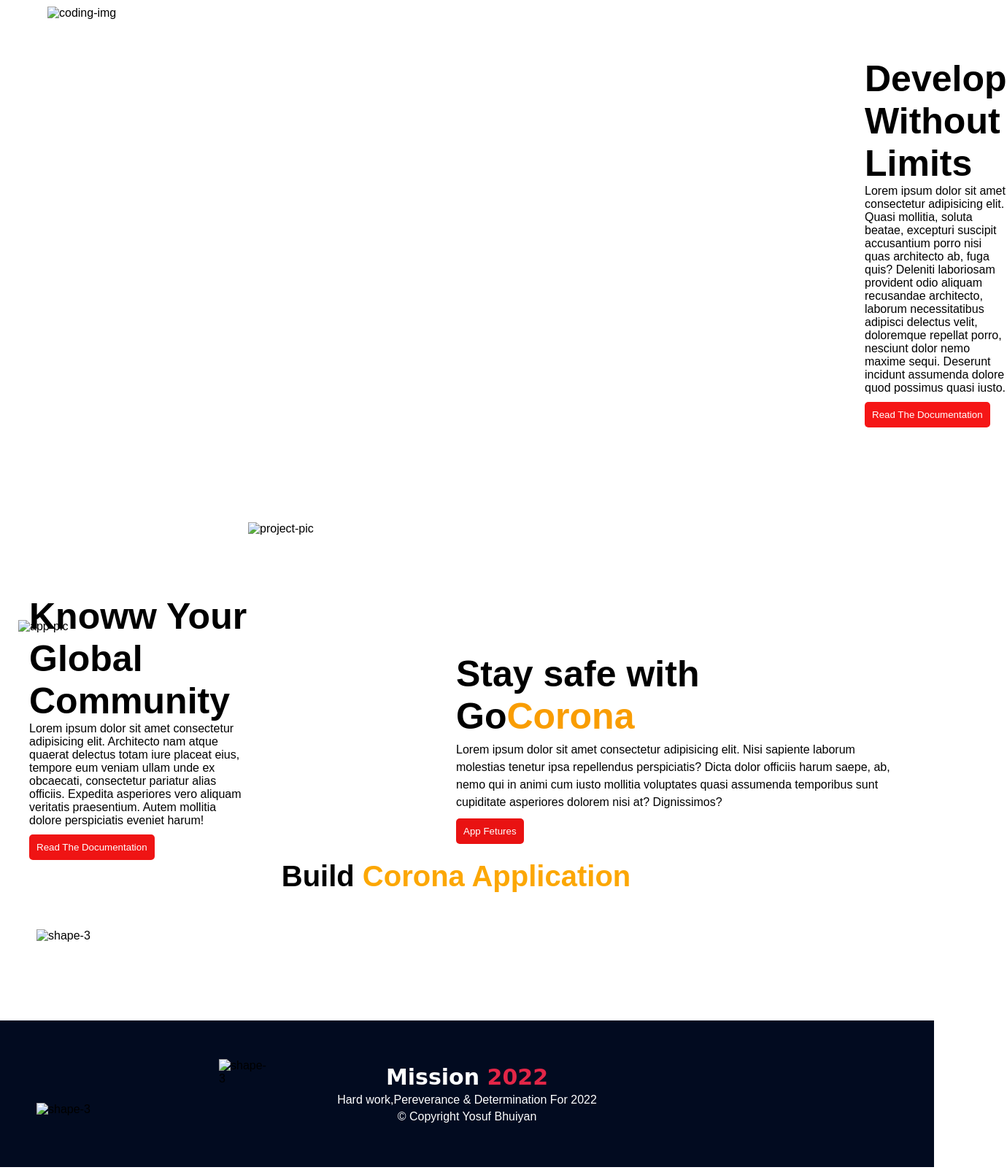
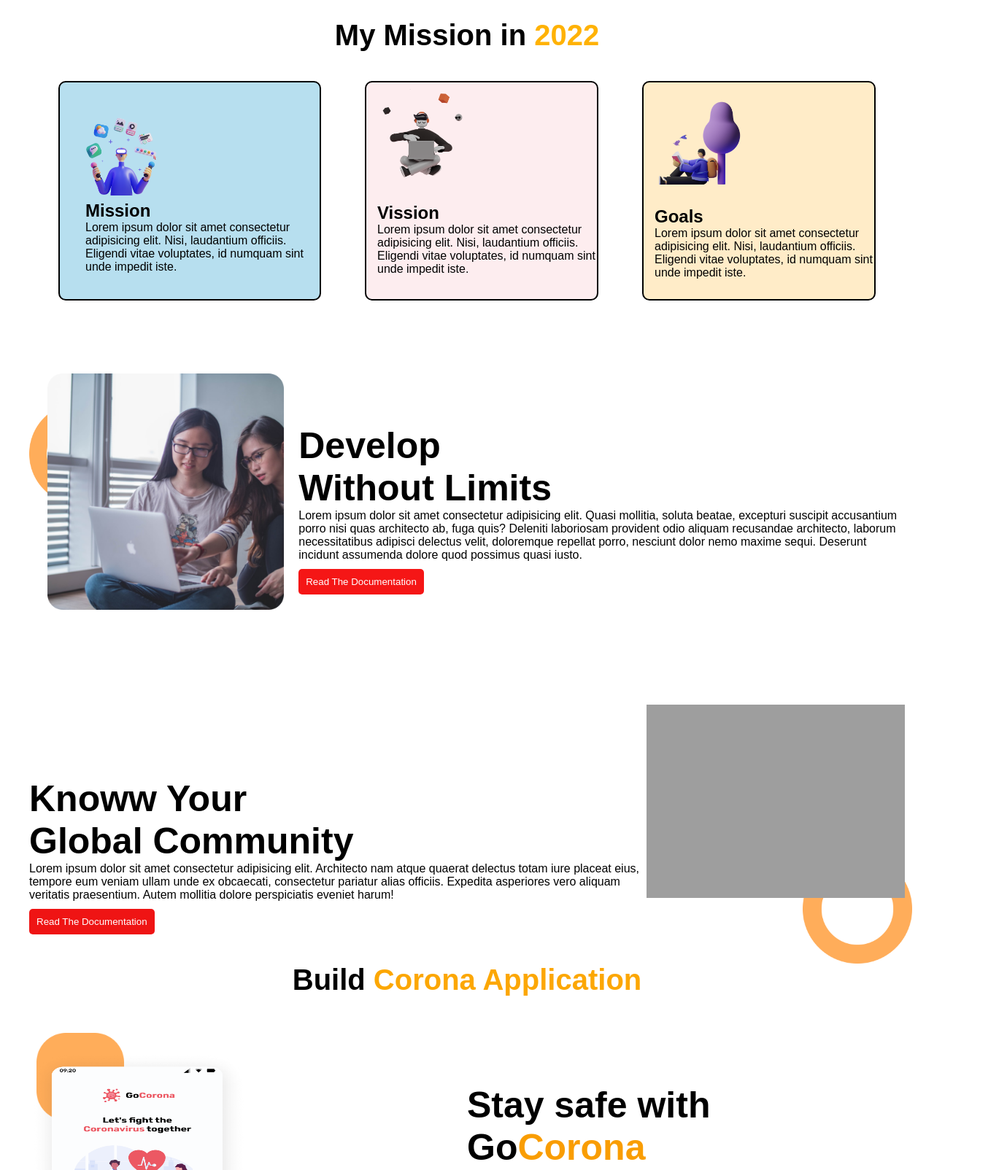
Before and after one commit to yosufbhuiyan/newpage, a plain HTML site: page index.html in a window 1280 px wide. Shown: the part 620-2224 px from the top of the page at 73% size, 1380 px wide, since content can reach past the window. Drawn offline with Linux system fonts and the light colour scheme; the site is published under a folder, as on GitHub Pages, so addresses that start at the root find nothing.

Commit message:
indexmodifiedhtml

```diff
--- a/index.html
+++ b/index.html
@@ -30,7 +30,7 @@ Scroll Down TO Exp;ore About Us
              </p>
         </div>
         <div class="col">
-            <img src="/image/person-0.png" alt="person-0">
+            <img src="image/person-0.png" alt="person-0">
         </div>
 
     </div>
@@ -57,19 +57,19 @@ Scroll Down TO Exp;ore About Us
 
         <div class="picture">
             <div class="picture1">
-                <img src="/image/illustrator-1.png" alt="ills">
+                <img src="image/illustrator-1.png" alt="ills">
                 <h1>Mission</h1>
                 <p>Lorem ipsum dolor sit amet consectetur adipisicing elit. Nisi, laudantium officiis. Eligendi vitae voluptates, id numquam sint unde impedit iste.</p>
             </div>
 
             <div class="picture2">
-                <img src="/image/illustrator-2.png" alt="ills">
+                <img src="image/illustrator-2.png" alt="ills">
                 <h1>Vission</h1>
                 <p>Lorem ipsum dolor sit amet consectetur adipisicing elit. Nisi, laudantium officiis. Eligendi vitae voluptates, id numquam sint unde impedit iste.</p>
             </div>
 
             <div class="picture3">
-                <img src="/image/illustrator-3.png" alt="ills">
+                <img src="image/illustrator-3.png" alt="ills">
                 <h1>Goals</h1>
                 <p>Lorem ipsum dolor sit amet consectetur adipisicing elit. Nisi, laudantium officiis. Eligendi vitae voluptates, id numquam sint unde impedit iste.</p>
             </div>
@@ -84,11 +84,11 @@ Scroll Down TO Exp;ore About Us
 
 <section class="develop">
 <div class="shape1">
-    <img src="/image/shape-1.png" alt="">
+    <img src="image/shape-1.png" alt="">
 </div>
 <div class="container">
     <div class="coding">
-        <img src="/image/coding.png" alt="coding-img">
+        <img src="image/coding.png" alt="coding-img">
     </div>
     <div class="coding-data">
         <h1>Develop  <br>
@@ -112,13 +112,13 @@ Scroll Down TO Exp;ore About Us
 <button>Read The Documentation</button>
 </div>
 <div class="project">
-    <img src="/image/project.png" alt="project-pic">
+    <img src="image/project.png" alt="project-pic">
 </div>
 
 </div>
 
 <div class="shape2">
-    <img src="/image/shape-1.png" alt="">
+    <img src="image/shape-1.png" alt="">
 </div>
 </section>
 
@@ -142,15 +142,15 @@ Scroll Down TO Exp;ore About Us
     <section class="application">
 <div class="shape">
         <div class="shape3">
-<img src="/image/shape-3.png" alt="shape-3">
+<img src="image/shape-3.png" alt="shape-3">
         </div>
 
         <div class="shape3-1">
-            <img src="/image/shape-3.png" alt="shape-3">
+            <img src="image/shape-3.png" alt="shape-3">
         </div>
 
         <div class="shape3-2">
-            <img src="/image/shape-3.png" alt="shape-3">
+            <img src="image/shape-3.png" alt="shape-3">
         </div>
     </div>
 
@@ -158,7 +158,7 @@ Scroll Down TO Exp;ore About Us
 <div class="container">
 
     <div class="app">
-        <img src="/image/app.png" alt="app-pic">
+        <img src="image/app.png" alt="app-pic">
     </div>
 
     <div class="app-data">
```
